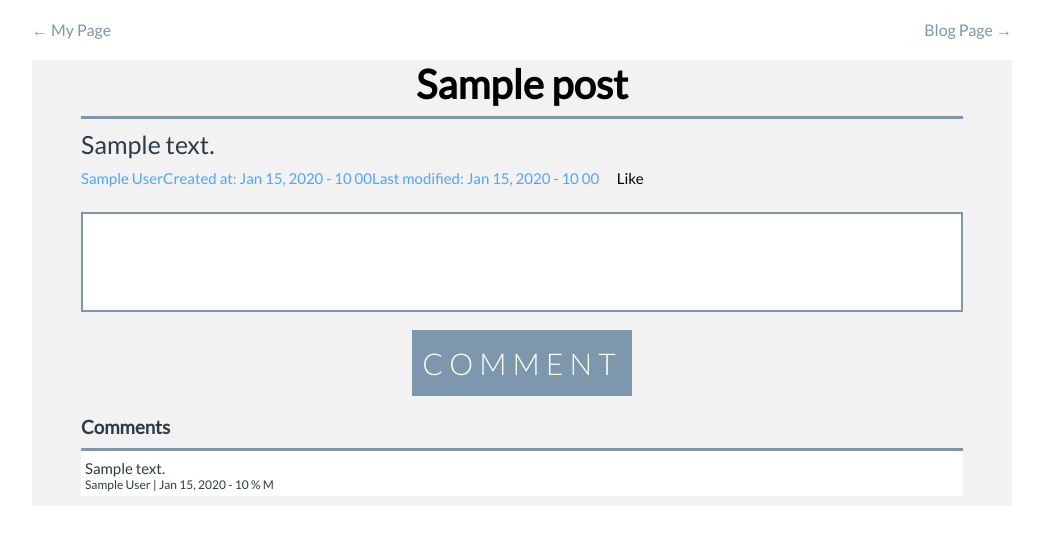
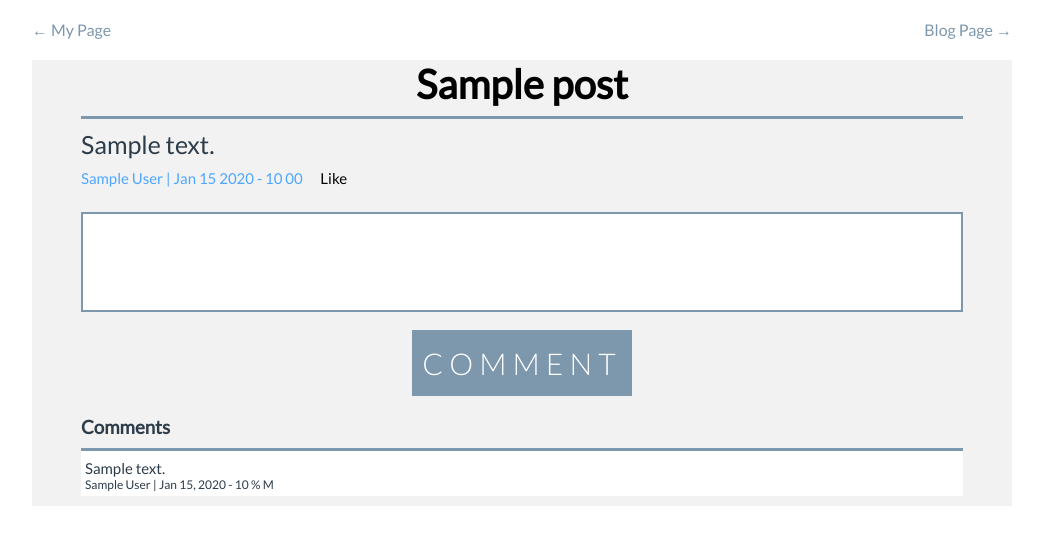
Before and after one commit to LittleKingRyan/uda-fullstack-p3, a Python web app: template templates/postpage.html in a window 1280 px wide. Shown: the part 116-661 px from the top of the page, without its empty margins (118-1161 px from the left). Run offline with Jinja, Linux system fonts and the light colour scheme; the template is opened without the code that fills it: most values are stand-ins (such as "Sample title", 1, 10 or a date in 2020).

Commit message:
style change

```diff
--- a/templates/postpage.html
+++ b/templates/postpage.html
@@ -40,9 +40,7 @@
 
         <!-- Logged in user can see the edit and delete option  -->
         <div class="meta-info">
-            <p>{{ post.author }}</p>
-            <P>Created at: {{ post.modified_time.strftime("%b %d, %Y - %H %M") }}</p>
-            <p>Last modified: {{ post.modified_time.strftime("%b %d, %Y - %H %M") }}</p>
+            <p>{{ post.author }} | {{ post.modified_time.strftime("%b %d %Y - %H %M") }}</p>
             {% if username == post.author %}
                 <form action="/blog/delete" method="post">
                     <input type="text" hidden name="id" value="{{ post.key().id_or_name() }}">
```
